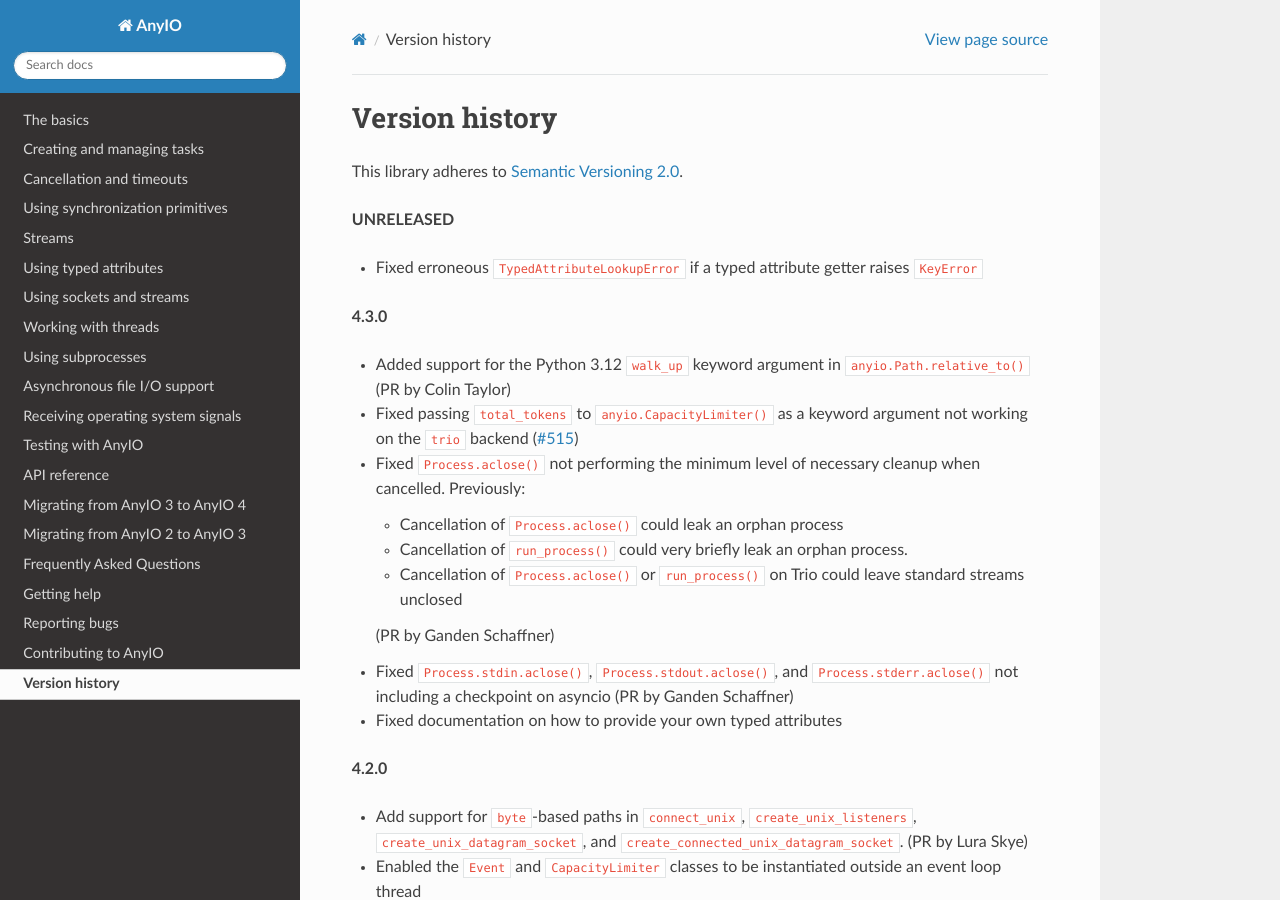
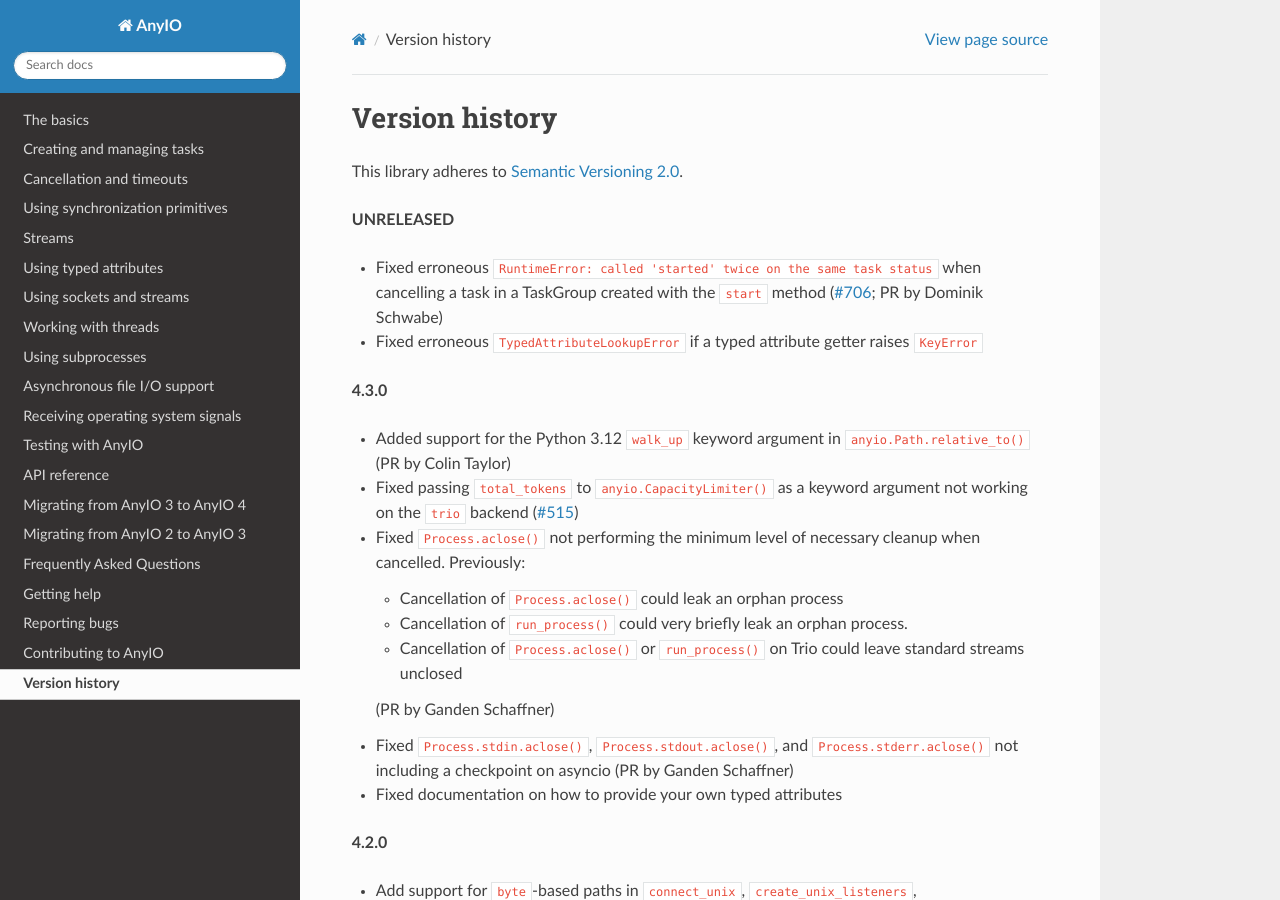
Before and after one commit to agronholm/anyio, a Sphinx documentation site: the page built from docs/versionhistory.rst, in a window 1280 px wide and 900 px high. Built offline with Sphinx 7.4.7 and the Read the Docs theme 2.0.0, drawn with Linux system fonts in a browser that asks for light colours; the version number could not be read and is left out.

Commit message:
Update changelog

```diff
--- a/docs/versionhistory.rst
+++ b/docs/versionhistory.rst
@@ -5,6 +5,9 @@ This library adheres to `Semantic Versioning 2.0 <http://semver.org/>`_.
 
 **UNRELEASED**
 
+- Fixed erroneous ``RuntimeError: called 'started' twice on the same task status``
+  when cancelling a task in a TaskGroup created with the ``start`` method
+  (`#706 <https://github.com/agronholm/anyio/issues/706>`_; PR by Dominik Schwabe)
 - Fixed erroneous ``TypedAttributeLookupError`` if a typed attribute getter raises
   ``KeyError``
 
```
